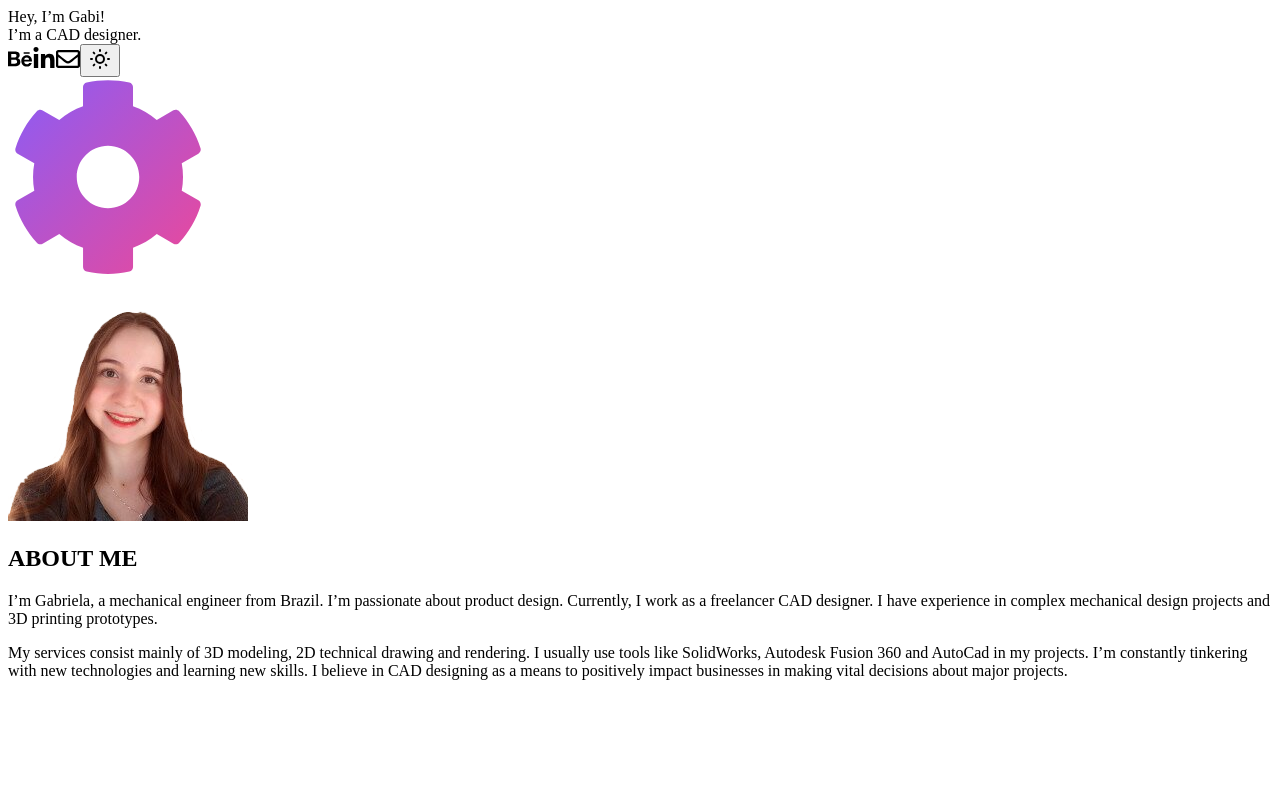
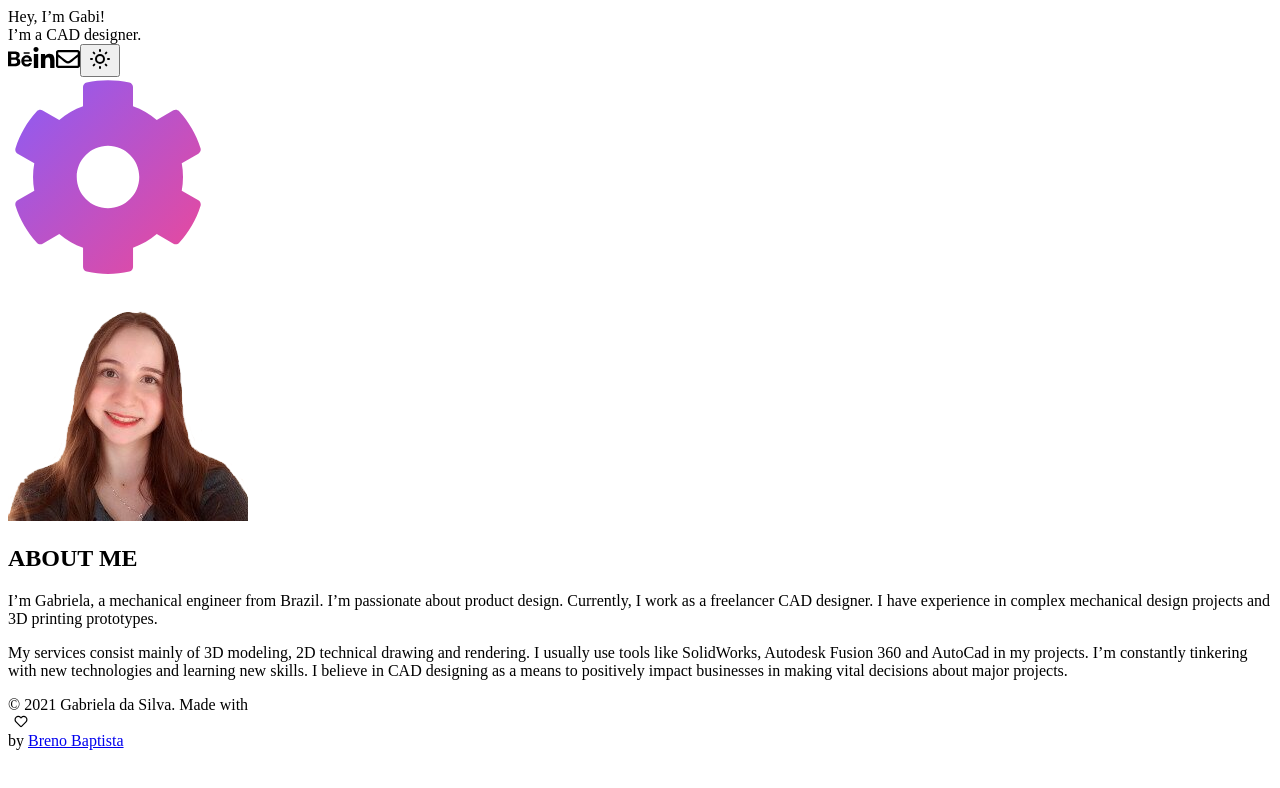
Before and after one commit to brenobaptista/gabi, a Next.js app: page / in a window 1280 px wide. Shown: the top 788 px of the page. Built offline with nearby package versions, Linux system fonts and the light colour scheme.

Commit message:
Added Footer section

```diff
--- /dev/null
+++ b/src/components/Footer.tsx
@@ -0,0 +1,23 @@
+import Heart from './icons/Heart'
+
+const Footer = (): JSX.Element => (
+  <footer className='bg-purple-300 dark:bg-gray-800'>
+    <div className='text-center py-2'>
+      © {new Date().getFullYear()} Gabriela da Silva. Made with
+      <div className='inline-flex'>
+        <Heart width={26} height={13} />
+      </div>
+      by{' '}
+      <a
+        href='https://brenobaptista.vercel.app/'
+        className='text-purple-600 dark:text-gray-400 hover:opacity-75'
+        target='_blank'
+        rel='noreferrer noopener'
+      >
+        Breno Baptista
+      </a>
+    </div>
+  </footer>
+)
+
+export default Footer
--- /dev/null
+++ b/src/components/icons/Heart.tsx
@@ -0,0 +1,19 @@
+interface Props {
+  width: number
+  height: number
+}
+
+const Heart = ({ width, height }: Props): JSX.Element => (
+  <svg
+    xmlns='http://www.w3.org/2000/svg'
+    viewBox='0 0 512 512'
+    width={width}
+    height={height}
+    className='fill-current animate-beat'
+  >
+    <title>Love</title>
+    <path d='M458.4 64.3C400.6 15.7 311.3 23 256 79.3 200.7 23 111.4 15.6 53.6 64.3-21.6 127.6-10.6 230.8 43 285.5l175.4 178.7c10 10.2 23.4 15.9 37.6 15.9 14.3 0 27.6-5.6 37.6-15.8L469 285.6c53.5-54.7 64.7-157.9-10.6-221.3zm-23.6 187.5L259.4 430.5c-2.4 2.4-4.4 2.4-6.8 0L77.2 251.8c-36.5-37.2-43.9-107.6 7.3-150.7 38.9-32.7 98.9-27.8 136.5 10.5l35 35.7 35-35.7c37.8-38.5 97.8-43.2 136.5-10.6 51.1 43.1 43.5 113.9 7.3 150.8z' />
+  </svg>
+)
+
+export default Heart
--- a/src/pages/index.tsx
+++ b/src/pages/index.tsx
@@ -1,10 +1,12 @@
 import About from '../components/About'
+import Footer from '../components/Footer'
 import Hero from '../components/Hero'
 
 const Home = (): JSX.Element => (
   <div className='text-gray-800 dark:text-gray-200 bg-purple-200 dark:bg-gray-900 font-sans antialiased'>
     <Hero />
     <About />
+    <Footer />
   </div>
 )
 
```
Also changed, not shown: tailwind.config.js (+14 -2 lines).
